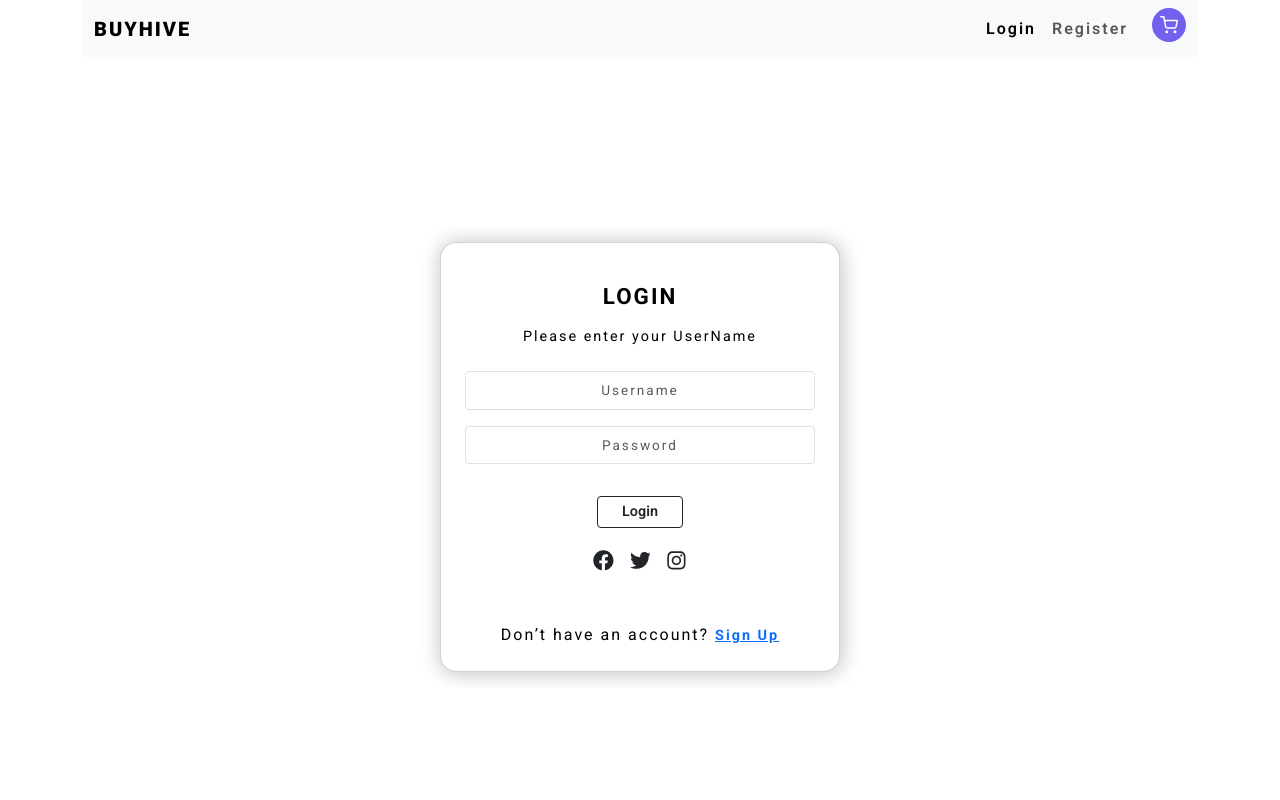
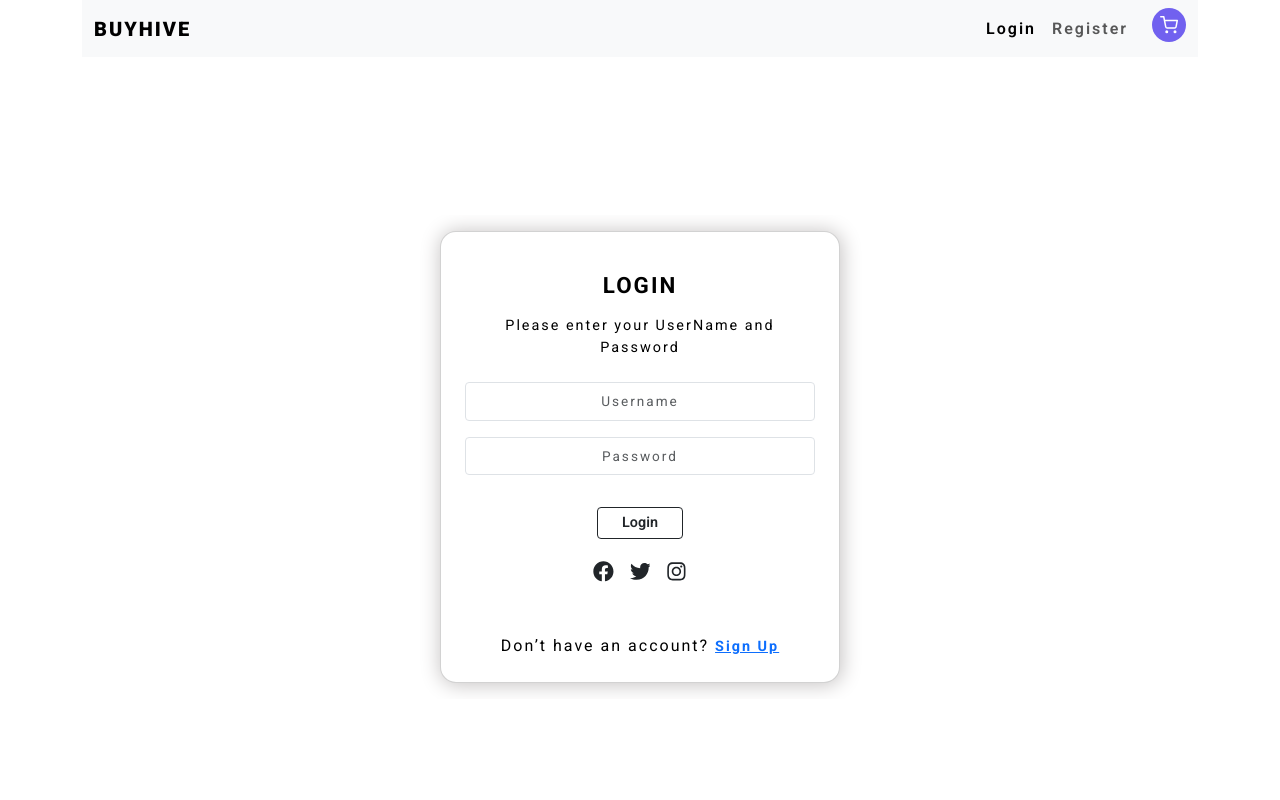
Before and after one commit to prabhuwebdev/E-commerse-FrontEnd-React, a React (Vite) app: page /login in a window 1280 px wide. Shown: the top 800 px of the page. Built offline with nearby package versions, Linux system fonts and the light colour scheme; no server answers.

Commit message:
another small changes made

```diff
--- a/src/Components/User/Login.jsx
+++ b/src/Components/User/Login.jsx
@@ -70,7 +70,7 @@ const SubmitInfo=(e)=>{
                     Login
                   </h2>
                   <p className="mb-4" style={{ fontSize: "0.9rem" }}>
-                    Please enter your UserName
+                    Please enter your UserName and Password
                   </p>
 
                   <div data-mdb-input-init className="form-outline mb-3">
```
